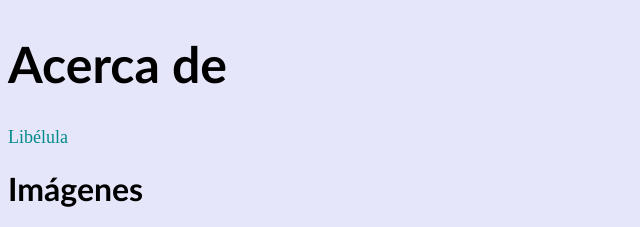
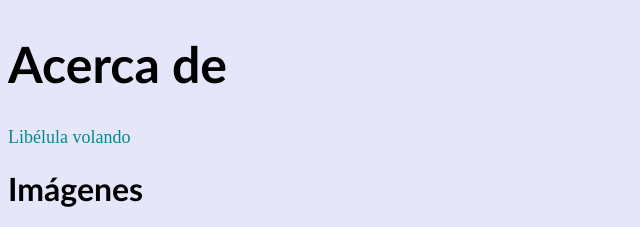
Before and after one commit to catalinacaro1/catalinacaro1.github.io, a plain HTML site: page index.html in a window 1280 px wide. Shown: the top 227 px of the page, 0-640 px from the left. Drawn offline with Linux system fonts and the light colour scheme.

Commit message:
Update index.html

```diff
--- a/index.html
+++ b/index.html
@@ -12,7 +12,7 @@
             Acerca de
         </h1>
         <p>
-            Lib&eacute;lula
+            Lib&eacute;lula volando
         </p>
         <h1>
             Im&aacute;genes
```
